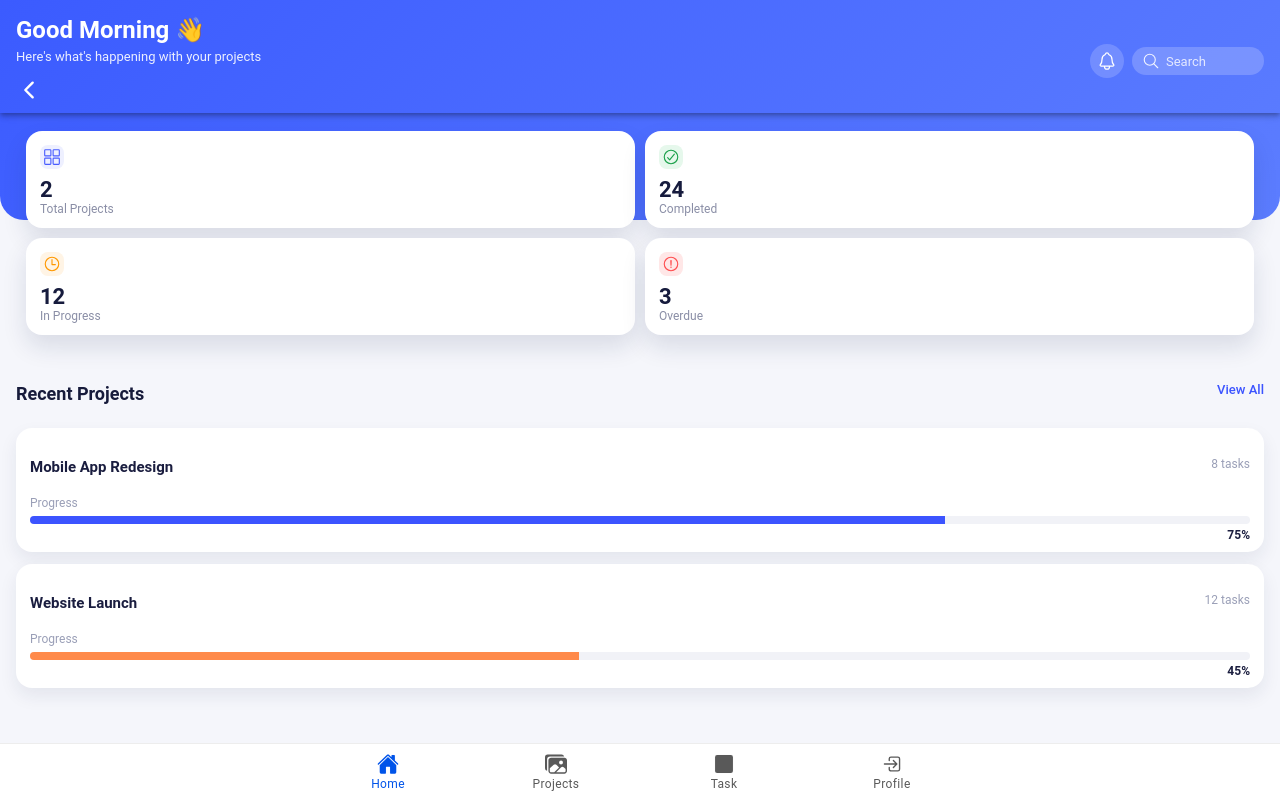
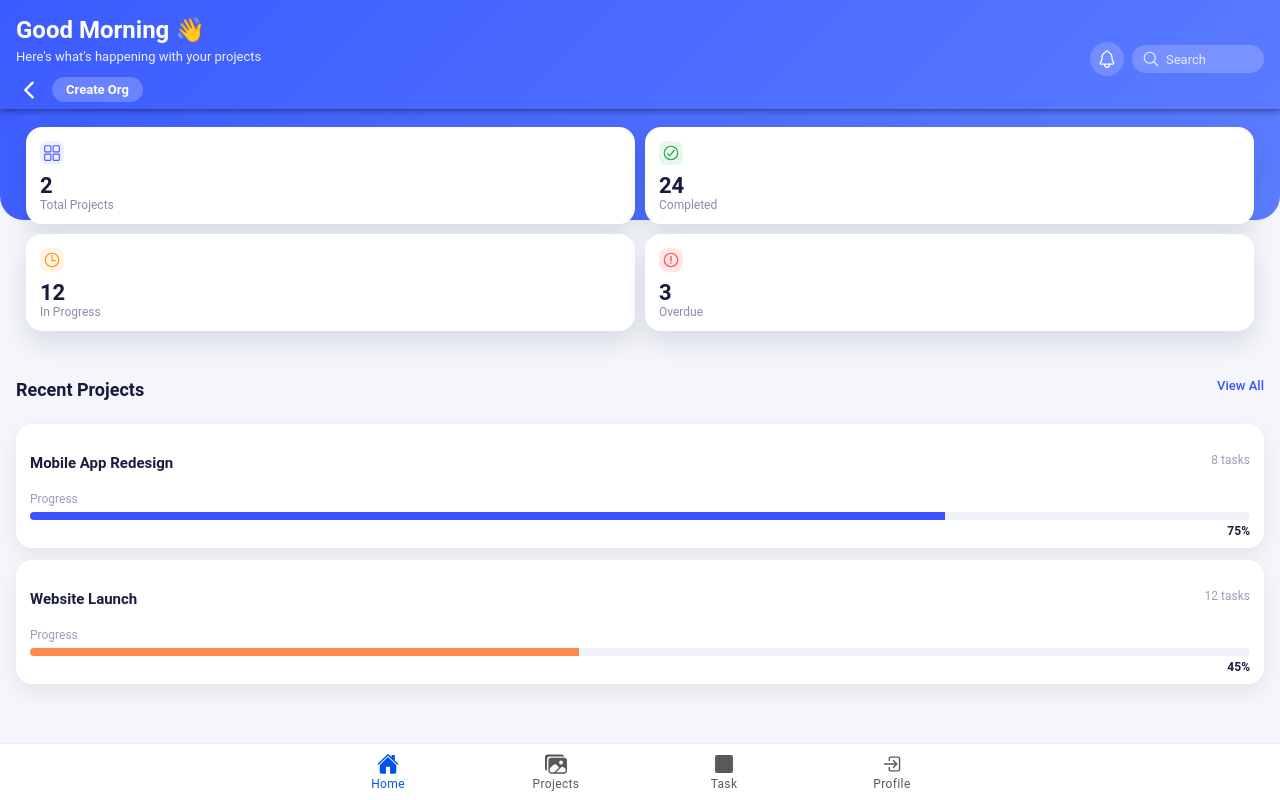
Before and after one commit to Nirmal991/task-management--frontend, a React (Vite) app: page /dashboard in a window 1280 px wide. Built offline with nearby package versions, Linux system fonts and the light colour scheme; no server answers; sample sign-in values are in the browser's storage.

Commit message:
put project and task

```diff
--- a/src/api/api.ts
+++ b/src/api/api.ts
@@ -17,11 +17,6 @@ api.interceptors.request.use((config) => {
 });
 
 export default api;
-
-
-
-
-
 // export const api = async (url: string, options:RequestInit ={}) => {
 //     return fetch(Base_URL + url,{
 //         credentials: "include",
--- a/src/pages/Dashboard.css
+++ b/src/pages/Dashboard.css
@@ -261,3 +261,42 @@
   text-align: right;
   color: #1b1e3f;
 }
+
+
+.dash-left-actions {
+  display: flex;
+  align-items: center;
+  gap: 10px;
+  margin-top: 6px;
+}
+
+/* Create Org Button (TEXT BUTTON) */
+.dash-create-org-btn {
+  padding: 6px 14px;
+  border-radius: 999px;
+  background: rgba(255, 255, 255, 0.22);
+  border: none;
+  display: inline-flex;
+  align-items: center;
+  justify-content: center;
+  cursor: pointer;
+
+  color: #ffffff;
+  font-size: 13px;
+  font-weight: 600;
+  line-height: 1;
+  white-space: nowrap;
+}
+
+.dash-create-org-btn:active {
+  transform: scale(0.96);
+  opacity: 0.85;
+}
+
+
+/* Back icon */
+.task-back-icon {
+  font-size: 22px;
+  color: #ffffff;
+  cursor: pointer;
+}
--- a/src/pages/Dashboard.tsx
+++ b/src/pages/Dashboard.tsx
@@ -1,4 +1,4 @@
-import React from "react";
+import React, { useState } from "react";
 import {
   IonPage,
   IonHeader,
@@ -10,6 +10,7 @@ import {
   IonIcon,
   IonText,
   IonProgressBar,
+  IonAlert,
 } from "@ionic/react";
 import {
   chevronBackOutline,
@@ -23,40 +24,61 @@ import {
 
 import "./Dashboard.css";
 import { useHistory } from "react-router";
+import { CreateOrg } from "../store";
 
 const Dashboard: React.FC = () => {
   const history = useHistory();
+  const [showCreateOrg, setShowCreateOrg] = useState(false);
 
   const handleBack = () => {
-    history.push("/home"); // you can replace with history.push()
+    history.push("/home");
+  };
+
+  const handleCreateOrg = async (orgName: string, domain: string) => {
+    if (!orgName || !domain) return;
+
+    try {
+      const response = await CreateOrg(orgName, domain);
+      localStorage.setItem("orgInfo", JSON.stringify(response.data));
+    } catch (error) {
+      console.log("Create Org Error:", error);
+    }
   };
 
   return (
     <IonPage>
-      <IonHeader translucent={true} className="dash-header">
+      <IonHeader translucent className="dash-header">
         <IonToolbar className="dash-toolbar">
           <div className="dash-header-row">
-            {/* LEFT: greeting */}
+
             <div className="dash-header-left">
               <h1 className="dash-title">Good Morning 👋</h1>
               <p className="dash-subtitle">
                 Here's what's happening with your projects
               </p>
 
+              <div className="dash-left-actions">
                 <IonIcon
                   icon={chevronBackOutline}
                   className="task-back-icon"
                   onClick={handleBack}
                 />
+
+                <button
+                  className="dash-create-org-btn"
+                  onClick={() => setShowCreateOrg(true)}
+                >
+                  Create Org
+                </button>
+              </div>
             </div>
 
-            {/* RIGHT: notification + search */}
             <div className="dash-header-right">
-              <button className="dash-icon-button">
-                <IonIcon
+              <button
+                className="dash-icon-button"
                 onClick={() => history.push("/notifications")}
-                  icon={notificationsOutline}
-                />
+              >
+                <IonIcon icon={notificationsOutline} />
               </button>
 
               <div className="dash-search">
@@ -73,10 +95,9 @@ const Dashboard: React.FC = () => {
       </IonHeader>
 
       <IonContent fullscreen className="dash-content">
-        {/* gradient background behind top section */}
         <div className="dash-gradient" />
 
-        {/* Stats cards */}
+        {/* STATS */}
         <section className="dash-stats">
           <IonGrid>
             <IonRow>
@@ -125,14 +146,13 @@ const Dashboard: React.FC = () => {
           </IonGrid>
         </section>
 
-        {/* Recent projects */}
+        {/* RECENT PROJECTS */}
         <section className="dash-projects">
           <div className="dash-projects-header">
             <h2>Recent Projects</h2>
             <button className="link-button">View All</button>
           </div>
 
-          {/* Project card 1 */}
           <div className="project-card">
             <div className="project-header">
               <h3>Mobile App Redesign</h3>
@@ -140,14 +160,12 @@ const Dashboard: React.FC = () => {
             </div>
             <div className="project-progress-label">Progress</div>
             <IonProgressBar
+              value={0.75}
               className="project-progress-bar primary"
-              value={0.75}
-              type="determinate"
             />
             <div className="project-percentage">75%</div>
           </div>
 
-          {/* Project card 2 */}
           <div className="project-card">
             <div className="project-header">
               <h3>Website Launch</h3>
@@ -155,13 +173,44 @@ const Dashboard: React.FC = () => {
             </div>
             <div className="project-progress-label">Progress</div>
             <IonProgressBar
+              value={0.45}
               className="project-progress-bar secondary"
-              value={0.45}
-              type="determinate"
             />
             <div className="project-percentage">45%</div>
           </div>
         </section>
+
+        <IonAlert
+          isOpen={showCreateOrg}
+          header="Create Organization"
+          message="Enter your organization details"
+          inputs={[
+            {
+              name: "org",
+              type: "text",
+              placeholder: "Organization Name",
+            },
+            {
+              name: "domain",
+              type: "text",
+              placeholder: "Domain Name",
+            },
+          ]}
+          buttons={[
+            {
+              text: "Cancel",
+              role: "cancel",
+              handler: () => setShowCreateOrg(false),
+            },
+            {
+              text: "Create",
+              handler: (data) => {
+                handleCreateOrg(data.org, data.domain);
+                setShowCreateOrg(false);
+              },
+            },
+          ]}
+        />
       </IonContent>
     </IonPage>
   );
--- a/src/pages/Profile.tsx
+++ b/src/pages/Profile.tsx
@@ -1,4 +1,4 @@
-import React from "react";
+import React, { useMemo } from "react";
 import {
   IonPage,
   IonContent,
@@ -14,6 +14,7 @@ import {
 } from "ionicons/icons";
 
 import "./Profile.css";
+import { createProject } from "../store";
 
 const Profile: React.FC = () => {
   const history = useHistory();
@@ -27,15 +28,25 @@ const Profile: React.FC = () => {
     history.push("/home");
   };
 
+  const user = useMemo(() => {
+    const storedUser = localStorage.getItem("authUser");
+    return storedUser ? JSON.parse(storedUser) : null
+  }, [])
+
+  const name = user?.username || "user";
+  const email = user?.email || "example@gmail.com";
+
+  const avatarLetter = name.charAt(0).toUpperCase();
+
   return (
     <IonPage>
       <IonContent fullscreen className="profile-content">
         <div className="profile-gradient"></div>
 
         <section className="profile-top">
-          <div className="profile-avatar">JD</div>
-          <h2 className="profile-name">John Doe</h2>
-          <p className="profile-email">john.doe@example.com</p>
+          <div className="profile-avatar">{avatarLetter}</div>
+          <h2 className="profile-name">{name}</h2>
+          <p className="profile-email">{email}</p>
         </section>
 
         <section className="profile-stats-card">
--- a/src/pages/Projects.tsx
+++ b/src/pages/Projects.tsx
@@ -1,4 +1,4 @@
-import React from "react";
+import React, { useState } from "react";
 import {
   IonPage,
   IonHeader,
@@ -8,12 +8,26 @@ import {
   IonSearchbar,
   IonIcon,
   IonProgressBar,
+   IonAlert,
 } from "@ionic/react";
 import { ellipsisVertical, add } from "ionicons/icons";
 
 import "./Projects.css";
 
 const Projects: React.FC = () => {
+
+
+const [showProject, setShowProject] = useState(false);
+
+  // const handleCreateProject = async () => {
+  //   try {
+  //     const response = await createProject(
+  //     )
+  //   } catch (error) {
+
+  //   }
+  // }
+
   return (
     <IonPage>
       <IonHeader translucent className="proj-header">
@@ -40,7 +54,7 @@ const Projects: React.FC = () => {
           <div className="proj-section-header">
             <span className="proj-section-title">ALL PROJECTS (5)</span>
 
-            <button className="proj-new-btn">
+            <button className="proj-new-btn" onClick={()=> setShowProject(true)}>
               <IonIcon icon={add} className="proj-new-icon" />
               <span>New</span>
             </button>
@@ -133,6 +147,45 @@ const Projects: React.FC = () => {
             </div>
           </div>
         </section>
+
+
+        <IonAlert
+  isOpen={showProject}
+  header="Create Project"
+  message="Enter project details & select members"
+  inputs={[
+    {
+      name: "project",
+      type: "text",
+      placeholder: "Project Name",
+    },
+    {
+      name: "description",
+      type: "text",
+      placeholder: "Project Description",
+    },
+    {
+      type: "radio",
+      label: "Select Members",
+      value: "",
+      checked: true,
+      disabled: true,
+    },
+  ]}
+  buttons={[
+    {
+      text: "Cancel",
+      role: "cancel",
+      handler: () => setShowProject(false),
+    },
+    {
+      text: "Create",
+      handler: () => {
+        setShowProject(false);
+      },
+    },
+  ]}
+/>
       </IonContent>
     </IonPage>
   );
--- a/src/store/index.ts
+++ b/src/store/index.ts
@@ -1,5 +1,4 @@
 import api from "../api/api";
-
 
 export const loginRequest = (username: string, password: string) => {
   return api.post("/auth/login", {
@@ -16,12 +15,56 @@ export const SignUpRequest = (username: string, email: string, password: string)
     });
 }
 
+export const getAllUsersRequest = () => {
+  return api.get("/auth/users");
+};
+
+//OrganizationsAPI
 export const CreateOrg = (name: string, domain: string) => {
-  return api.post("/org", {
+  return api.post("/org/createOrg", {
     name: name,
     domain: domain
   });
 };
+
+export const getOrg = (orgId: string) => {
+  return api.get(`/org/${orgId}`)
+}
+
+//ProjectAPI
+
+export const createProject = (orgId: string, name: string, description: string, userIds: string[] = []) => {
+  return api.post(`/organizations/${orgId}/project`,{
+    name,
+    description,
+    userIds
+  })
+}
+
+export const getOrgProject = (orgId: string) => {
+  return api.get(`/organizations/${orgId}/projects`)
+}
+
+export const getProjectById = (projectId: string) => {
+  return api.get(`/projects/${projectId}`);
+}
+
+export const updateProject = (projectId: string, data: {
+  name?: string,
+  description?: string;
+  addMembers?: string[];
+  removeMembers?: string[]
+}) => {
+  return api.patch(`/projects/${projectId}`)
+}
+
+export const deleteProject = (projectId: string) => {
+  return api.delete(`/projects/${projectId}`)
+}
+
+
+
+
 
 
 
```
Lines whose indentation alone changed are shown as unchanged.
